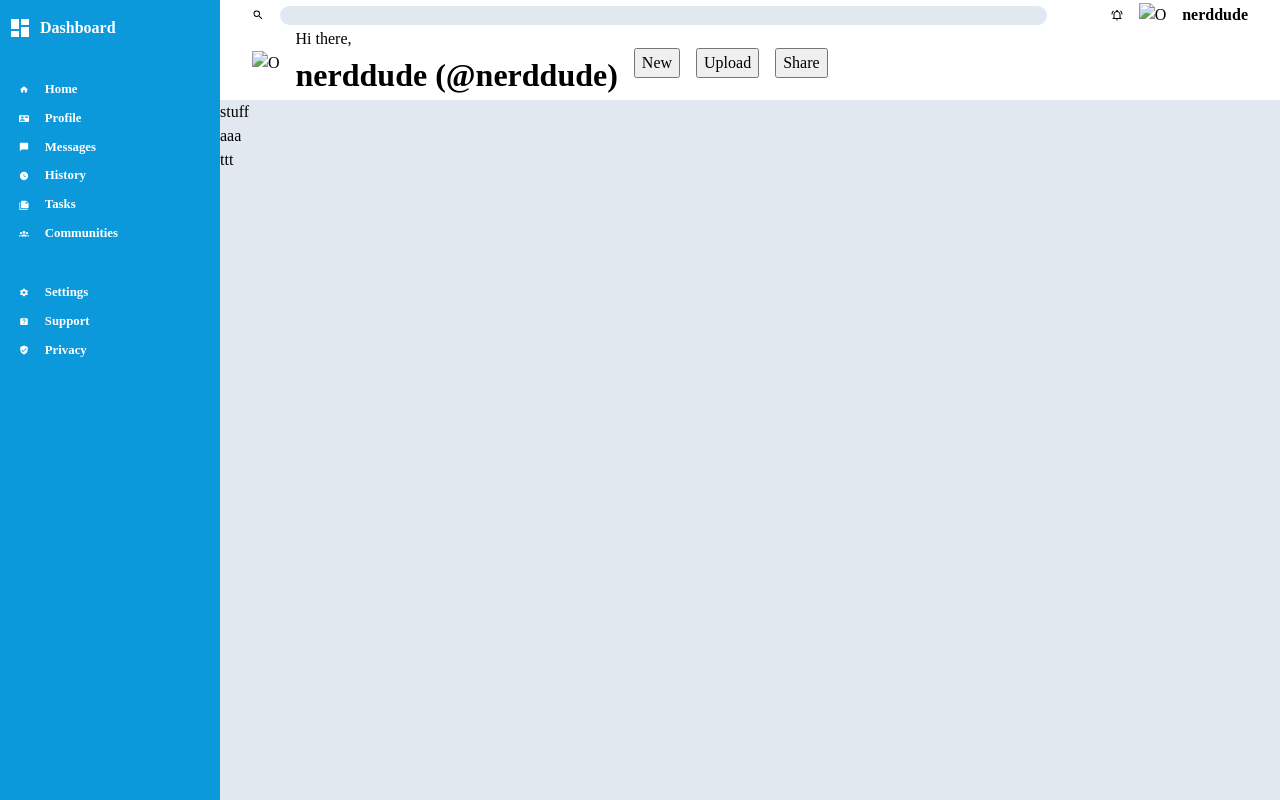
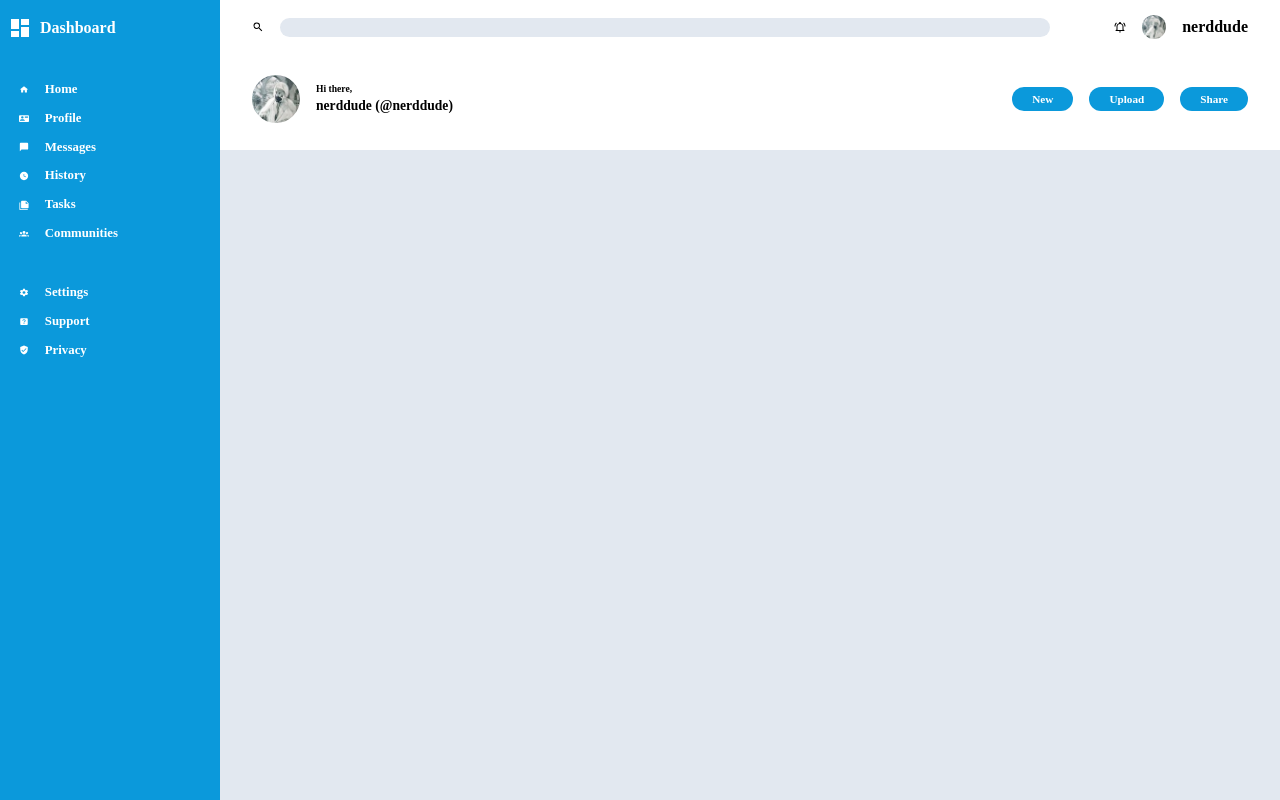
Before and after one commit to nerddude24/odin-dashboard, a plain HTML site: page index.html in a window 1280 px wide. Drawn offline with Linux system fonts and the light colour scheme.

Commit message:
Complete header

```diff
--- a/index.html
+++ b/index.html
@@ -84,7 +84,7 @@
 					<input type="text" name="search" id="search" />
 					<img src="assets/bell-ring.svg" alt="" class="small-icon clickable" />
 					<img
-						src="assets/profile-pic1"
+						src="assets/profile-pic1.jpg"
 						alt="O"
 						class="small-profile-pic clickable"
 					/>
@@ -92,7 +92,7 @@
 				</div>
 				<div class="actions">
 					<img
-						src="assets/profile-pic1"
+						src="assets/profile-pic1.jpg"
 						alt="O"
 						class="big-profile-pic clickable"
 					/>
@@ -100,15 +100,15 @@
 						<p>Hi there,</p>
 						<h1><b>nerddude</b> (@nerddude)</h1>
 					</div>
-					<button class="header-btn">New</button>
-					<button class="header-btn">Upload</button>
-					<button class="header-btn">Share</button>
+					<button class="header-btn clickable">New</button>
+					<button class="header-btn clickable">Upload</button>
+					<button class="header-btn clickable">Share</button>
 				</div>
 			</div>
 			<div id="main">
-				<div class="projects">stuff</div>
-				<div class="announcements">aaa</div>
-				<div class="trending">ttt</div>
+				<div class="projects"></div>
+				<div class="announcements"></div>
+				<div class="trending"></div>
 			</div>
 		</div>
 	</body>
--- a/style.css
+++ b/style.css
@@ -11,7 +11,7 @@
 	display: grid;
 
 	grid-template-columns: min(220px, 25vw) 5fr;
-	grid-template-rows: min(100px, 15vh) 1fr;
+	grid-template-rows: min(150px, 20vh) 1fr;
 	grid-template-areas: "sidebar header" "sidebar main";
 
 	min-height: 100vh;
@@ -109,3 +109,40 @@
 	background-color: var(--grey);
 	border-radius: 32px;
 }
+
+.header-greet {
+	display: flex;
+	flex-direction: column;
+	flex: 1;
+}
+
+.header-greet h1 {
+	font-size: 0.85rem;
+}
+
+.header-greet p {
+	font-size: 0.6rem;
+	font-weight: 600;
+}
+
+.header-btn {
+	border: none;
+	border-radius: 16px;
+	background-color: var(--blue);
+	color: white;
+	padding: 0.25rem 1.25rem;
+	font-size: 0.7rem;
+	font-weight: 600;
+}
+
+.small-profile-pic {
+	border-radius: 50%;
+	width: 1.5rem;
+	height: 1.5rem;
+}
+
+.big-profile-pic {
+	border-radius: 50%;
+	width: 3rem;
+	height: 3rem;
+}
```
Also changed, not shown: assets/profile-pic1.jpg (added).
